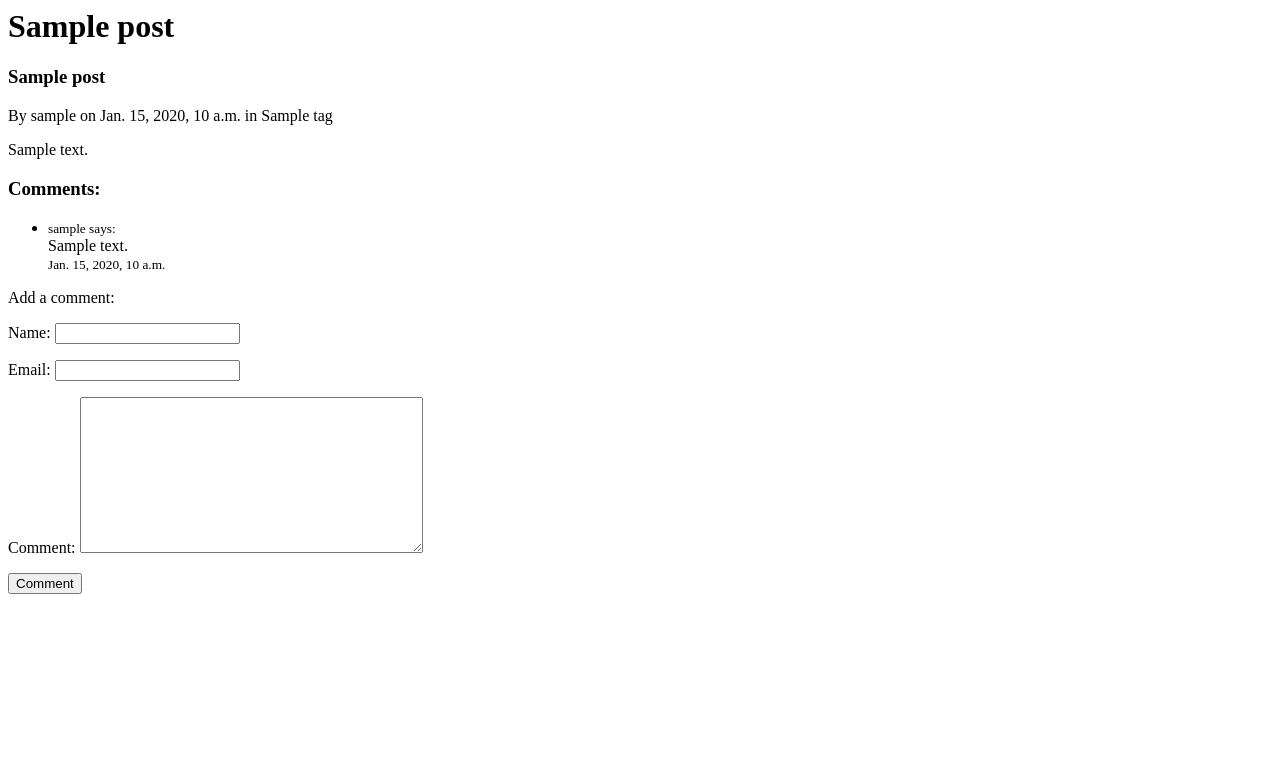
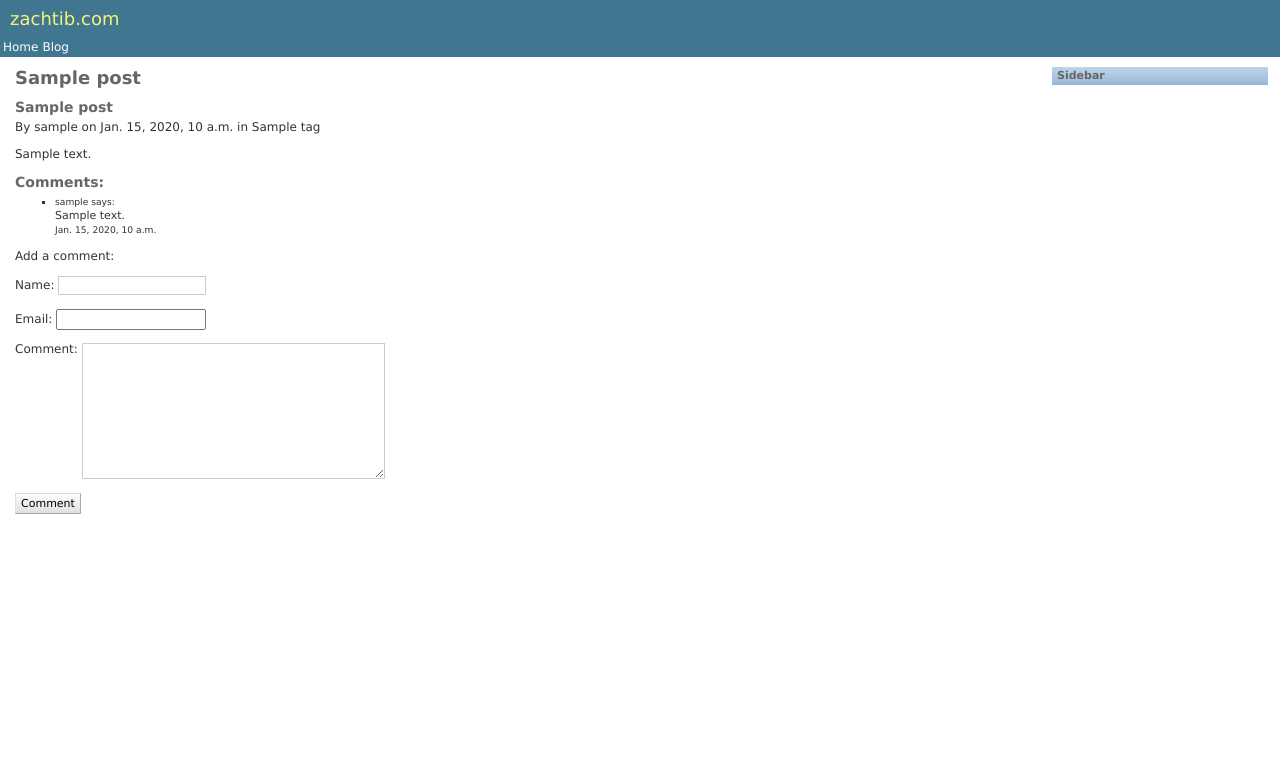
Before and after one commit to zachtib/zachtib.com, a Django app: template templates/blog/post.html in a window 1280 px wide. Shown: the top 783 px of the page. Run offline with Django 3.2, Linux system fonts and the light colour scheme; the template is opened without the code that fills it: values that come from a table or form of the project are taken from there, others are empty; tables that the repository leaves empty hold one stand-in row (values such as "Sample post").

Commit message:
Initial styles

```diff
--- a/settings.py
+++ b/settings.py
@@ -45,12 +45,12 @@ USE_L10N = True
 
 # Absolute path to the directory that holds media.
 # Example: "/home/media/media.lawrence.com/"
-MEDIA_ROOT = ''
+MEDIA_ROOT = '/media/raid/src/zachtib_com/static'
 
 # URL that handles the media served from MEDIA_ROOT. Make sure to use a
 # trailing slash if there is a path component (optional in other cases).
 # Examples: "http://media.lawrence.com", "http://example.com/media/"
-MEDIA_URL = ''
+MEDIA_URL = '/static/'
 
 # URL prefix for admin media -- CSS, JavaScript and images. Make sure to use a
 # trailing slash.
--- /dev/null
+++ b/static/style.css
@@ -0,0 +1,313 @@
+body {
+    margin: 0;
+    padding: 0;
+    font-size: 12px;
+    font-family: "Lucida Grande","DejaVu Sans","Bitstream Vera Sans",Verdana,Arial,sans-serif;
+    color: #333;
+    background: #fff;
+}
+
+/* GLOBAL DEFAULTS */
+
+p, ol, ul, dl {
+    margin: .2em 0 .8em 0;
+}
+
+p {
+    padding: 0;
+    line-height: 140%;
+}
+
+h1,h2,h3,h4,h5 {
+    font-weight: bold;
+}
+
+h1 {
+    font-size: 18px;
+    color: #666;
+    padding: 0 6px 0 0;
+    margin: 0 0 .2em 0;
+}
+
+h2 {
+    font-size: 16px;
+    margin: 1em 0 .5em 0;
+}
+
+h2.subhead {
+    font-weight: normal;
+    margin-top: 0;
+}
+
+h3 {
+    font-size: 14px;
+    margin: .8em 0 .3em 0;
+    color: #666;
+    font-weight: bold;
+}
+
+h4 {
+    font-size: 12px;
+    margin: 1em 0 .8em 0;
+    padding-bottom: 3px;
+}
+
+h5 {
+    font-size: 10px;
+    margin: 1.5em 0 .5em 0;
+    color: #666;
+    text-transform: uppercase;
+    letter-spacing: 1px;
+}
+
+ul li {
+    list-style-type: square;
+    padding: 1px 0;
+}
+
+ul.plainlist {
+    margin-left: 0 !important;
+}
+
+ul.plainlist li {
+    list-style-type: none;
+}
+
+li ul {
+    margin-bottom: 0;
+}
+
+li, dt, dd {
+    font-size: 11px;
+    line-height: 14px;
+}
+
+dt {
+    font-weight: bold;
+    margin-top: 4px;
+}
+
+dd {
+    margin-left: 0;
+}
+
+form {
+    margin: 0;
+    padding: 0;
+}
+
+fieldset {
+    margin: 0;
+    padding: 0;
+}
+
+blockquote {
+    font-size: 11px;
+    color: #777;
+    margin-left: 2px;
+    padding-left: 10px;
+    border-left: 5px solid #ddd;
+}
+
+code, pre {
+    font-family: "Bitstream Vera Sans Mono", Monaco, "Courier New", Courier, monospace;
+    background: inherit;
+    color: #666;
+    font-size: 11px;
+}
+
+pre.literal-block {
+    margin: 10px;
+    background: #eee;
+    padding: 6px 8px;
+}
+
+code strong {
+    color: #930;
+}
+
+hr {
+    clear: both;
+    color: #eee;
+    background-color: #eee;
+    height: 1px;
+    border: none;
+    margin: 0;
+    padding: 0;
+    font-size: 1px;
+    line-height: 1px;
+}
+
+/* LINKS */
+
+a:link, a:visited {
+    color: #5b80b2;
+    text-decoration: none;
+}
+
+a:hover {
+    color: #036;
+}
+
+a img {
+    border: none;
+}
+
+a.section:link, a.section:visited {
+    color: white;
+    text-decoration: none;
+}
+
+/* PAGE STRUCTURE */
+
+#container {
+    position: relative;
+    width: 100%;
+    min-width: 760px;
+    padding: 0;
+}
+
+#header {
+    width: 100%;
+}
+
+#content {
+    margin: 10px 15px;
+}
+
+#content-main {
+    float: left;
+    width: 100%;
+}
+
+#content-related {
+    float: right;
+    width: 18em;
+    position: relative;
+    margin-right: -19em;
+}
+
+/* COLUMN TYPES */
+
+.colMS {
+    margin-right: 20em !important;
+}
+
+.colSM {
+    margin-left: 20em !important;
+}
+
+.colSM #content-related {
+    float: left;
+    margin-right: 0;
+    margin-left: -19em;
+}
+
+.colSM #content-main {
+    float: right;
+}
+
+/* HEADER */
+
+#header {
+    background: #417690;
+    color: #ffc;
+    overflow: hidden;
+}
+
+#header a:link, #header a:visited {
+    color: white;
+}
+
+#header a:hover {
+    text-decoration: underline;
+}
+
+#branding h1 {
+    padding: 0 10px;
+    font-size: 18px;
+    margin: 8px 0;
+    font-weight: normal;
+    color: #f4f379;
+}
+
+#branding h2 {
+    padding: 0 10px;
+    font-size: 14px;
+    margin: -8px 0 8px 0;
+    font-weight: normal;
+    color: #ffc;
+}
+
+/* SIDEBAR */
+
+#content-related h3 {
+    font-size: 12px;
+    color: #666;
+    margin-bottom: 3px;
+}
+
+#content-related h4 {
+    font-size: 11px;
+}
+
+#content-related .module h2 {
+    color: #666;
+}
+
+/* FORM DEFAULTS */
+
+input, textarea, select, .form-row p {
+    margin: 2px 0;
+    padding: 2px 3px;
+    vertical-align: middle;
+    font-family: "Lucida Grande", Verdana, Arial, sans-serif;
+    font-weight: normal;
+    font-size: 11px;
+}
+
+textarea {
+    vertical-align: top !important;
+}
+
+input[type=text], input[type=password], textarea, select, .vTextField {
+    border: 1px solid #ccc;
+}
+
+/* FORM BUTTONS */
+
+.button, input[type=submit], input[type=button], .submit-row input {
+    background: white url(img/admin/nav-bg.gif) bottom repeat-x;
+    padding: 3px 5px;
+    color: black;
+    border: 1px solid #bbb;
+    border-color: #ddd #aaa #aaa #ddd;
+}
+
+.button:active, input[type=submit]:active, input[type=button]:active {
+    background-image: url(img/admin/nav-bg-reverse.gif);
+    background-position: top;
+}
+
+.button.default, input[type=submit].default, .submit-row input.default {
+    border: 2px solid #5b80b2;
+    background: #7CA0C7 url(img/admin/default-bg.gif) bottom repeat-x;
+    font-weight: bold;
+    color: white;
+    float: right;
+}
+
+.button.default:active, input[type=submit].default:active {
+    background-image: url(img/admin/default-bg-reverse.gif);
+    background-position: top;
+}
+
+.module h2, .module caption, .inline-group h2 {
+    margin: 0;
+    padding: 2px 5px 3px 5px;
+    font-size: 11px;
+    text-align: left;
+    font-weight: bold;
+    background: #7CA0C7 url(img/admin/default-bg.gif) top left repeat-x;
+    color: white;
+}
--- a/templates/base.html
+++ b/templates/base.html
@@ -2,23 +2,34 @@
     "http://www.w3.org/TR/xhtml1/DTD/xhtml1-transitional.dtd">
 <html xmlns="http://www.w3.org/1999/xhtml" xml:lang="en" lang="en">
 <head>
+    <link rel="stylesheet" href="/static/style.css" />
     <title>{% block title %}Default Page Title{% endblock %}</title>
 </head>
 
 <body>
+
+<div id="container">
     <div id="header">
         {% block header %}
+        {% include "header.html" %}
         {% endblock %}
     </div>
 
-    <div id="sidebar">
-        {% block sidebar %}
+    <div id="content" class="colMS">
+    <div id="content-main">
+        {% block content %}
+        Content should load here
         {% endblock %}
     </div>
+    <div id="content-related">
+        <div class="module" id="recent-actions-module">
+        {% block sidebar %}
+        {% include "sidebar.html" %}
+        {% endblock %}
+        </div>
+    </div>
+    </div>
+</div>
 
-    <div id="content">
-        {% block content %}
-        {% endblock %}
-    </div>
 </body>
 </html>
--- a/templates/blog/post.html
+++ b/templates/blog/post.html
@@ -1,3 +1,6 @@
+{% extends "base.html" %}
+{% block title %}Blog - {{ post.title }}{% endblock %}
+{% block content %}
 <h1>{{ post.title }}</h1>
 <h3>{{ post.subtitle }}</h3>
 <p>By {{ post.author }} on {{ post.postdate }} in {{ post.get_tags }}</p>
@@ -24,3 +27,4 @@
 {{ form.as_p }}
 <input type="submit" value="Comment" />
 </form>
+{% endblock %}
--- /dev/null
+++ b/templates/header.html
@@ -0,0 +1,10 @@
+<div id="branding">
+    <h1 id="site-name">zachtib.com</h1>
+</div>
+
+<table summary="Navigation Links">
+    <tr>
+        <td><a href="/">Home</a></td>
+        <td><a href="/blog/">Blog</a></td>
+    </tr>
+</table>
--- /dev/null
+++ b/templates/sidebar.html
@@ -0,0 +1 @@
+<h2>Sidebar</h2>
--- a/urls.py
+++ b/urls.py
@@ -1,4 +1,5 @@
 from django.conf.urls.defaults import *
+from django.conf import settings
 
 # Uncomment the next two lines to enable the admin:
 from django.contrib import admin
@@ -13,6 +14,9 @@ urlpatterns = patterns('',
     (r'^blog/post/(?P<post_id>\d+)/comment/$', 'blog.views.comment'),
     (r'^blog/tag/(?P<tag_id>\d+)/$', 'blog.views.tag'),
 
+    (r'^static/(?P<path>.*)$', 'django.views.static.serve',
+        {'document_root': settings.MEDIA_ROOT}),
+
     # Uncomment the admin/doc line below to enable admin documentation:
     # (r'^admin/doc/', include('django.contrib.admindocs.urls')),
 
```
Also changed, not shown: templates/blog/index.html (+8 -4 lines), static/img/admin/default-bg-reverse.gif (added), static/img/admin/default-bg.gif (added), static/img/admin/nav-bg-reverse.gif (added), static/img/admin/nav-bg.gif (added).
